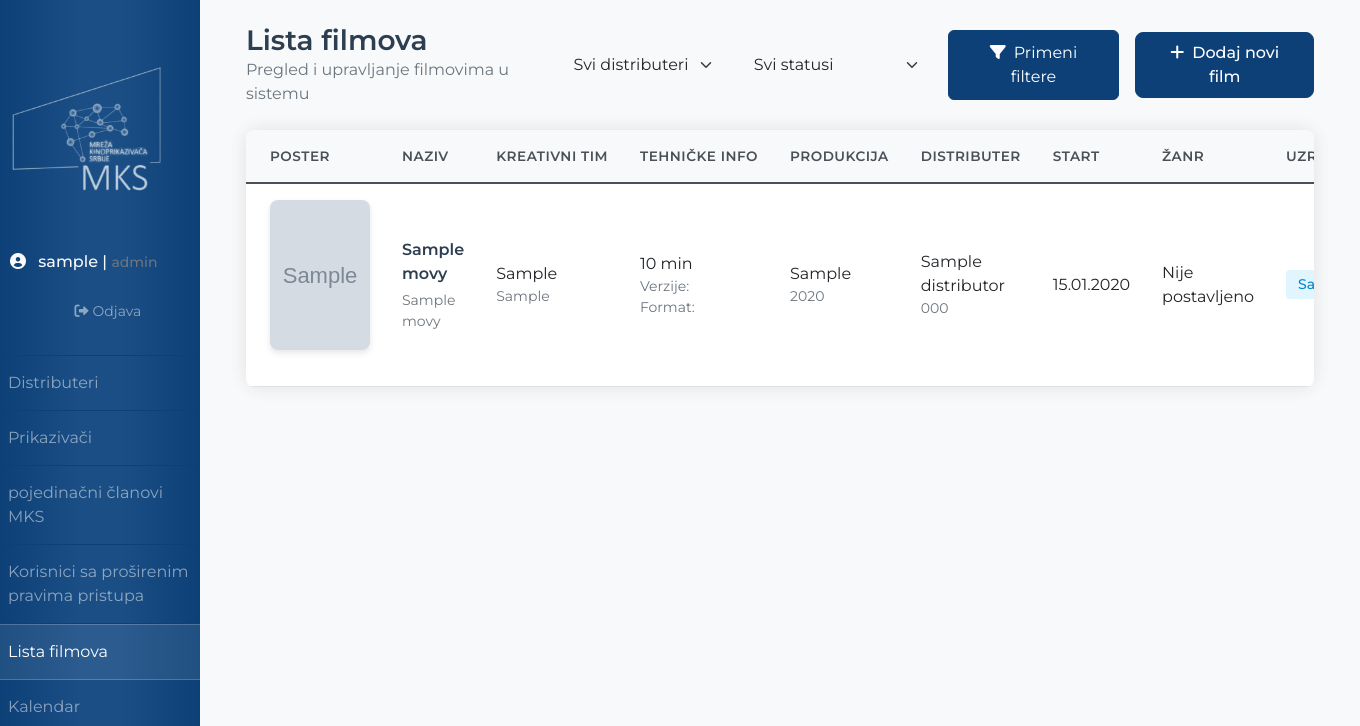
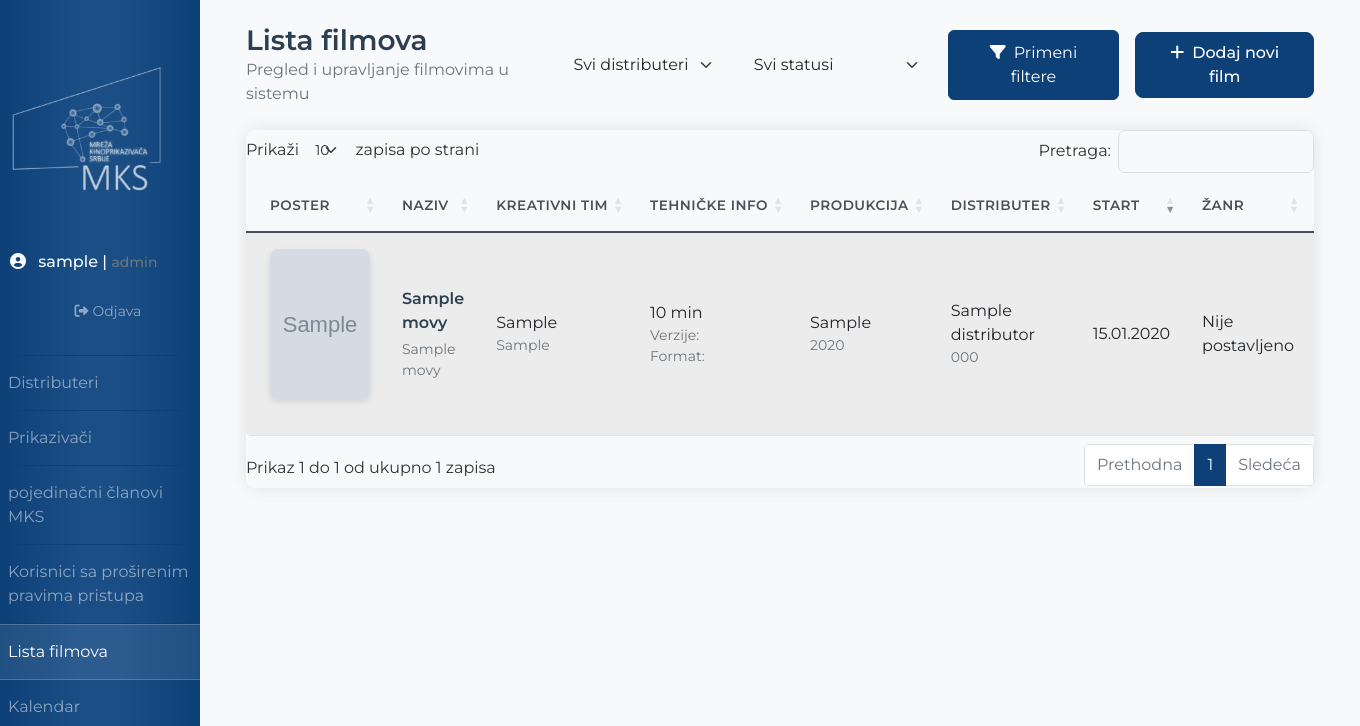
Before and after one commit to miiihaaas/eBioskop, a Flask app: page /movies_list in a window 1360 px wide. Shown: the top 726 px of the page. Run offline with Flask 3, Linux system fonts and the light colour scheme; a user stored in the database is signed in; tables that the repository leaves empty hold one stand-in row (values such as "Sample post"); grey boxes marked "Sample" are stand-in pictures; some libraries are stand-ins or nearby versions.

Commit message:
dataTables u movie_list

```diff
--- a/ebioskop/templates/layout.html
+++ b/ebioskop/templates/layout.html
@@ -240,6 +240,7 @@
         <script src="https://code.jquery.com/jquery-3.6.0.min.js"></script>
         <script src="https://cdn.jsdelivr.net/npm/@popperjs/core@2.9.2/dist/umd/popper.min.js"></script>
         <script src="https://cdn.jsdelivr.net/npm/bootstrap@5.3.0/dist/js/bootstrap.bundle.min.js"></script>
+        <script src="https://cdnjs.cloudflare.com/ajax/libs/moment.js/2.29.4/moment.min.js"></script>
         <script src="https://cdn.datatables.net/1.10.25/js/jquery.dataTables.js"></script>
         <script src="https://cdn.datatables.net/1.10.25/js/dataTables.bootstrap5.js"></script>
         <script src="https://cdn.jsdelivr.net/npm/select2@4.1.0-rc.0/dist/js/select2.min.js"></script>
--- a/ebioskop/templates/movies_list.html
+++ b/ebioskop/templates/movies_list.html
@@ -716,11 +716,44 @@
 
 });
 
+$(document).ready(function() {
+    // DataTables inicijalizacija
+    $('.cinema-table').DataTable({
+        order: [[6, 'desc']], // Sortiranje po Start koloni (index 6) od najvećeg ka najmanjem
+        columnDefs: [
+            {
+                targets: [0, 3, 4, 5, 6, 8, 9, 10], // Kolone koje ne želimo da budu pretražive
+                searchable: false
+            },
+            {
+                targets: 6, // Start kolona
+                type: 'date',
+                render: function(data, type, row) {
+                    // Za sortiranje vraćamo datum u ISO formatu
+                    if (type === 'sort') {
+                        return data === 'Nije postavljeno' ? '' : moment(data, 'DD.MM.YYYY').format('YYYY-MM-DD');
+                    }
+                    // Za prikaz vraćamo originalni format
+                    return data;
+                }
+            }
+        ],
+        language: {
+            search: "Pretraga:",
+            lengthMenu: "Prikaži _MENU_ zapisa po strani",
+            zeroRecords: "Nisu pronađeni odgovarajući zapisi",
+            info: "Prikaz _START_ do _END_ od ukupno _TOTAL_ zapisa",
+            infoEmpty: "Prikaz 0 do 0 od ukupno 0 zapisa",
+            infoFiltered: "(filtrirano od ukupno _MAX_ zapisa)",
+            paginate: {
+                first: "Prva",
+                last: "Poslednja",
+                next: "Sledeća",
+                previous: "Prethodna"
+            }
+        }
+    });
 
-
-
-
-$(document).ready(function() {
     // Dodavanje novog filma
     $("#registerMovieForm").submit(function(e) {
         e.preventDefault();
@@ -745,7 +778,6 @@
             }
         });
     });
-
 
     // Popunjavanje forme za uređivanje
     $(".edit-movie-btn").click(function() {
```
